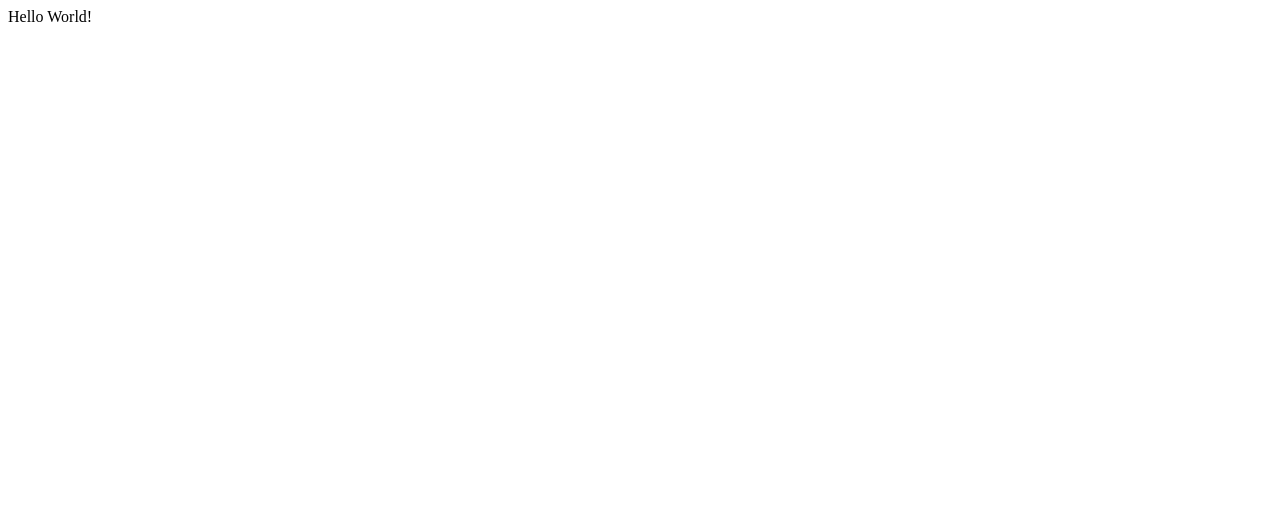
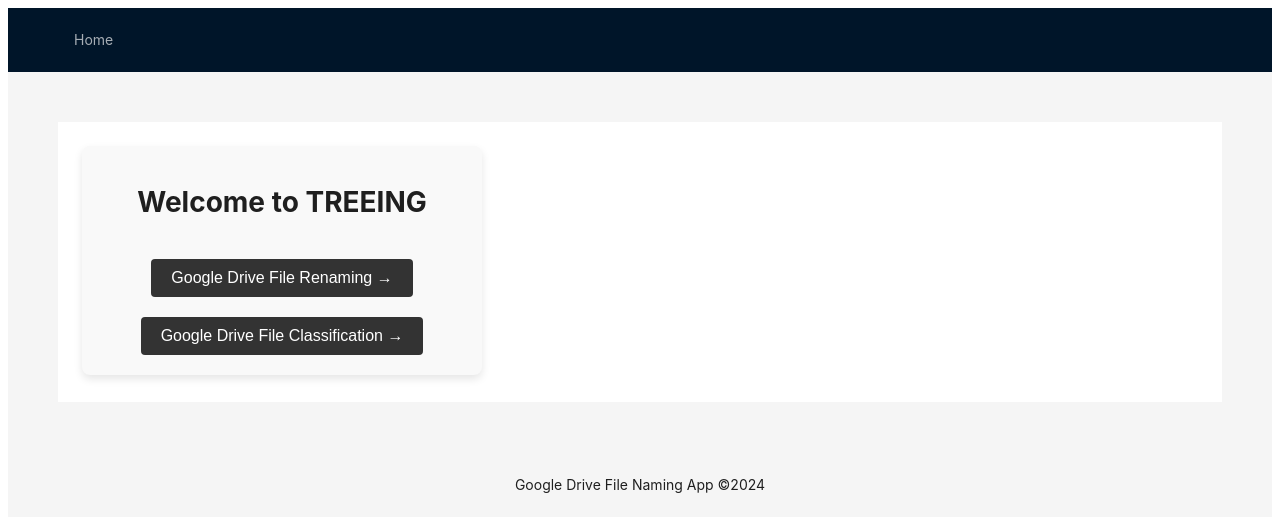
Before and after one commit to codeweb404/Treeing, a React (Vite) app: page / in a window 1280 px wide. Shown: the top 532 px of the page. Built offline with nearby package versions, Linux system fonts and the light colour scheme.

Commit message:
landing page

```diff
--- a/src/App.jsx
+++ b/src/App.jsx
@@ -1,13 +1,16 @@
 // src/App.js
-import React, { useState } from 'react';
+import { useState } from 'react';
+import { Layout, Menu } from 'antd';
 import LandingPage from './components/LandingPage';
 import FileRenaming from './components/FileRenaming';
 import FinalConfirm from './components/FinalConfirm';
 import FileClassification from './components/FileClassification';
 import './styles.css';
 
+const { Header, Content, Footer } = Layout;
+
 function App() {
-  const [page, setPage] = useState('landing');
+  const [page, setPage] = useState('landing'); // 기본 페이지를 'landing'으로 설정
 
   const renderPage = () => {
     switch (page) {
@@ -25,10 +28,6 @@
   };
 
   return (
-    <div className="App">
-      Hello World!
-    </div>
-    /*
     <Layout className="layout">
       <Header>
         <div className="logo" />
@@ -38,15 +37,14 @@
       </Header>
       <Content style={{ padding: '50px' }}>
         <div style={{ background: '#fff', padding: 24, minHeight: 280 }}>
-          File Naming App Placeholder
+          {renderPage()}
         </div>
       </Content>
       <Footer style={{ textAlign: 'center' }}>
         Google Drive File Naming App ©2024
       </Footer>
-    </Layout>*/
+    </Layout>
   );
-
 }
 
 export default App;
```
Also changed, not shown: icon.png (added), public/logo.png (added), src/.babelrc (added), 3 other files (tests, documents, lock files or other folders).
